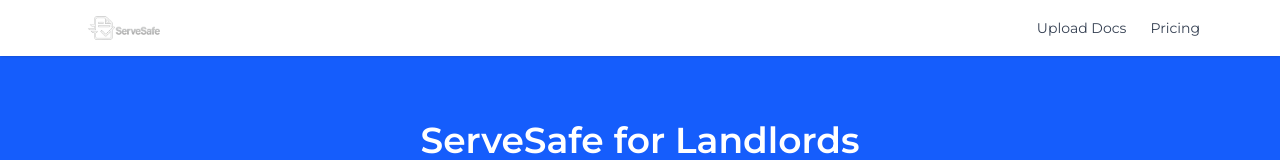
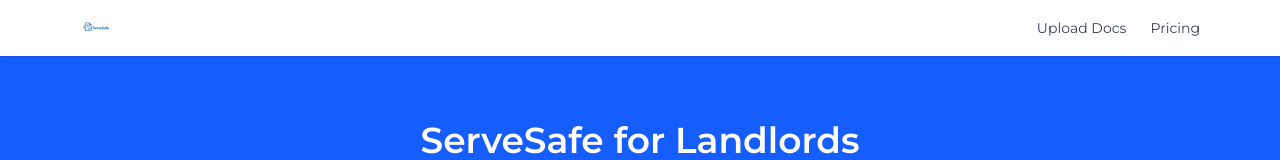
Before and after one commit to RobertMcCarthy1999/serve-safe, a Next.js app: page / in a window 1280 px wide. Shown: the top 160 px of the page. Built offline with nearby package versions, Linux system fonts and the light colour scheme.

Commit message:
Update NavBar logo to servesafe-logo-blue

```diff
--- a/src/app/components/NavBar.js
+++ b/src/app/components/NavBar.js
@@ -7,7 +7,11 @@
     <nav className="bg-white shadow sticky top-0 z-50">
       <div className="max-w-6xl mx-auto px-4 py-3 flex justify-between items-center">
         <Link href="/" className="flex items-center space-x-2">
-  <img src="/images/servesafe-logo.png" alt="ServeSafe Logo" className="h-8" />
+  <img
+    src="/images/servesafe-logo-blue.png"
+    alt="ServeSafe Logo"
+    className="h-8"
+  />
 </Link>
         <div className="space-x-6 text-sm font-medium">
           <Link href="/send" className="text-gray-700 hover:text-blue-600">Upload Docs</Link>
```
Also changed, not shown: public/images/servesafe-logo-blue.png (added).
